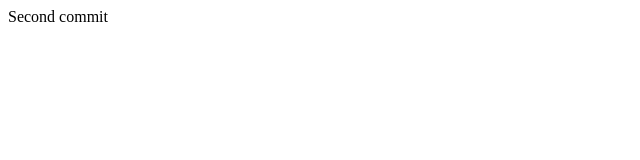
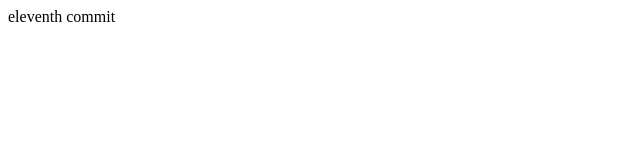
Before and after one commit to QwertyGo32/QwertyGo32.github.io, a plain HTML site: page index.html in a window 1280 px wide. Shown: the full height of the page, 0-640 px from the left. Drawn offline with Linux system fonts and the light colour scheme.

Commit message:
eleventh_commit

```diff
--- a/index.html
+++ b/index.html
@@ -7,6 +7,6 @@
     <title>Document</title>
 </head>
 <body>
-    Second commit
+    eleventh commit
 </body>
 </html>
```
